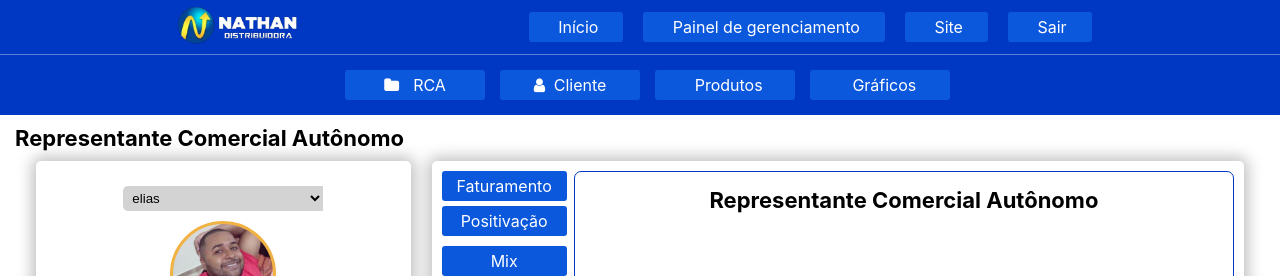
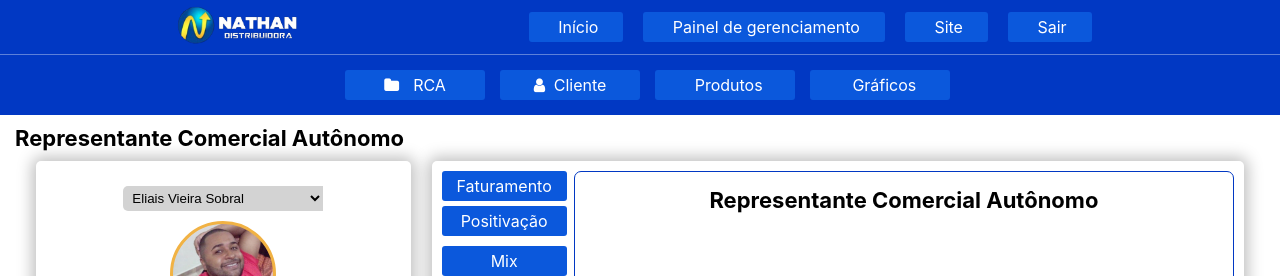
Before and after one commit to ramonlopz1/react-dashboard, a React (Create React App) app in the folder frontend/dashboard/: page /rca in a window 1280 px wide. Shown: the top 276 px of the page. Built offline with nearby package versions, Linux system fonts and the light colour scheme; no server answers.

Commit message:
asideleft componenet did update

```diff
--- a/frontend/dashboard/src/components/rca/AsideLeft.jsx
+++ b/frontend/dashboard/src/components/rca/AsideLeft.jsx
@@ -18,6 +18,7 @@ export default class AsideLeft extends Component {
     constructor(props) {
         super(props)
         const { changeRCA } = props
+
         this.changeRCA = changeRCA
         this.state = {
             list: this.props.list,
@@ -31,8 +32,6 @@ export default class AsideLeft extends Component {
         }
 
     }
-
-
 
 
     componentDidUpdate(prevProps) {
@@ -58,8 +57,8 @@ export default class AsideLeft extends Component {
                 <div className="container__top">
                     <div className="search__rca">
                         <select onChange={this.changeRCA} className='rca__name'>
-                            <option className='rca' value="elias">elias</option>
-                            <option className='rca' value="dina">dina</option>
+                            <option className='rca' value="260">Eliais Vieira Sobral</option>
+                            <option className='rca' value="249">Diná Maranhão</option>
                         </select>
                     </div>
 
--- a/frontend/dashboard/src/components/rca/Rca.jsx
+++ b/frontend/dashboard/src/components/rca/Rca.jsx
@@ -15,7 +15,6 @@ export class Rca extends Component {
             rca: "elias",
             rcaAllData: ""
         }
-
 
         // permite que ao chamado o método changeRCA no componentChild
         // ele garantirá que será executado exatamente no componentFather
@@ -40,10 +39,26 @@ export class Rca extends Component {
         })
     }
 
+    async componentDidUpdate(prevProps, prevState) {
+
+        let res = await fetch(`http://localhost:3000/rca`)
+        res = await res.json()
+
+        // retorna todos os dados do rca escolhido (this.state.rca)
+        const rcaAllData = res?.[this.state.rca]
+
+        if(this.state.rca !== prevState.rca) {
+
+            this.setState({
+                rcaAllData: rcaAllData
+            })
+        }
+    }
 
     load() {
         this.setState({
-            url: this.props.url
+            url: this.props.url,
+            rcaAllData: this.state.rcaAllData
         })
 
     }
```
Also changed, not shown: 1 other file (tests, documents, lock files or other folders).
